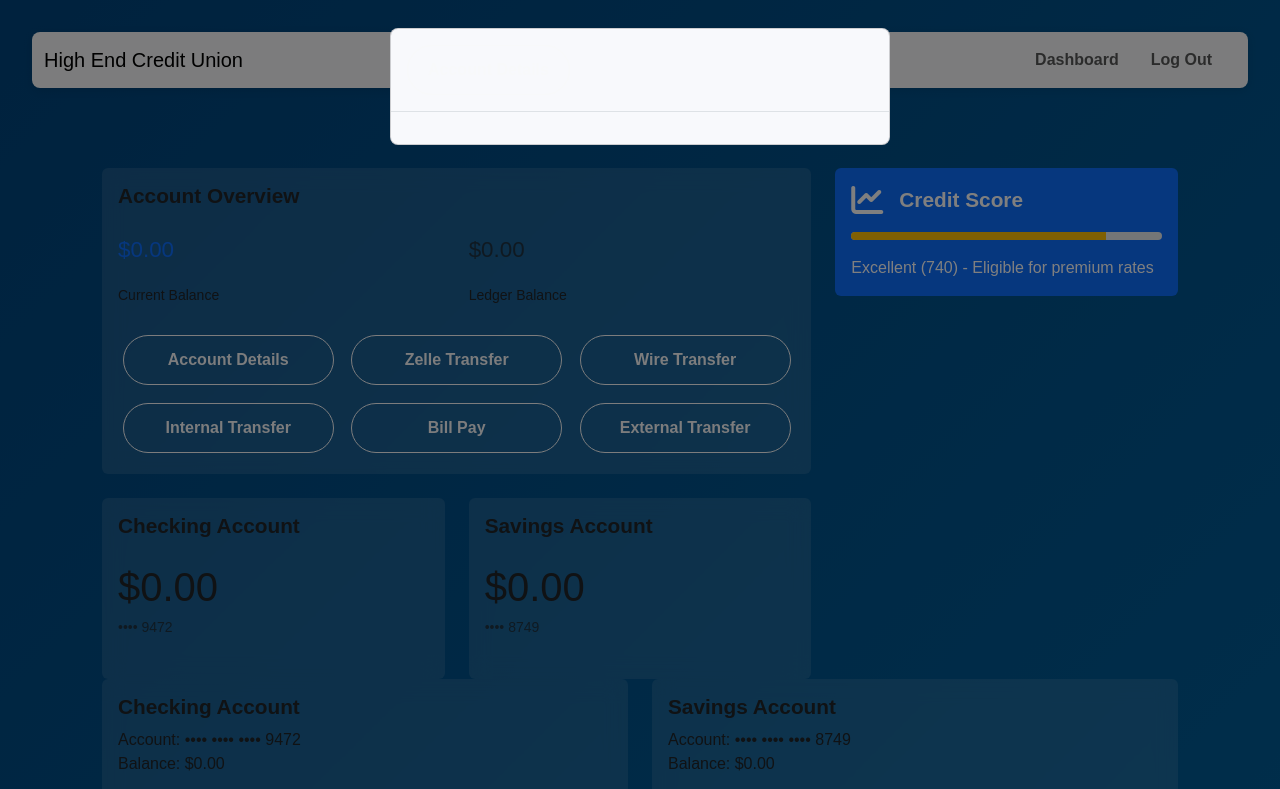
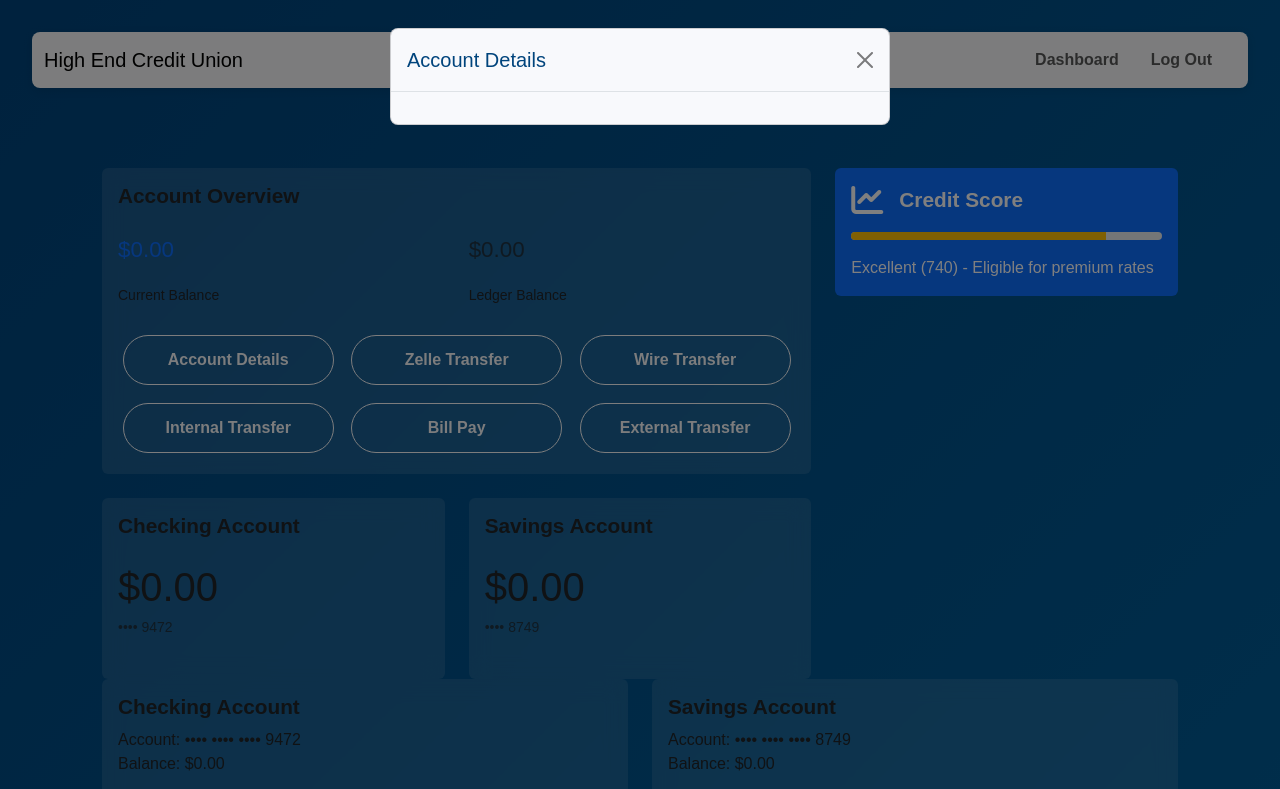
Before and after one commit to Highendcu/Highendcreditunion, a website: page public/user-dashboard.html in a window 1280 px wide. Both pictures are taken after a click on the button "Account Details". Shown: the top 789 px of the page. Drawn offline with nearby package versions, Linux system fonts and the light colour scheme.

Commit message:
initial commit new changes in user-dashboard to show account details

```diff
--- a/public/user-dashboard.html
+++ b/public/user-dashboard.html
@@ -199,8 +199,8 @@
                             </div>
                         </div>
                         <div class="account-buttons d-flex flex-wrap gap-2">
-                            <button class="btn btn-outline-light" data-bs-toggle="modal" data-bs-target="#accountDetailsModal">
-                                Account Details
+                            <button class="btn btn-outline-light" id="accountDetailsBtn" data-bs-toggle="modal" data-bs-target="#accountDetailsModal">
+                            Account Details
                             </button>
                             <button class="btn btn-outline-light" data-bs-toggle="modal" data-bs-target="#zelleTransferModal">
                                 Zelle Transfer
@@ -345,13 +345,13 @@
     </div>
 </div>
 
-<div class="modal fade" id="accountDetailsModal" tabindex="-1">
+<!-- Account Details Modal -->
+<div class="modal fade" id="accountDetailsModal" tabindex="-1" aria-hidden="true">
   <div class="modal-dialog">
     <div class="modal-content">
       <div class="modal-header">
-        <button class="btn btn-outline-light" id="accountDetailsBtn" data-bs-toggle="modal" data-bs-target="#accountDetailsModal">
-        Account Details
-        </button>
+        <h5 class="modal-title">Account Details</h5>
+        <button type="button" class="btn-close" data-bs-dismiss="modal" aria-label="Close"></button>
       </div>
       <div class="modal-body">
         <div id="accountDetailsContent">
```
